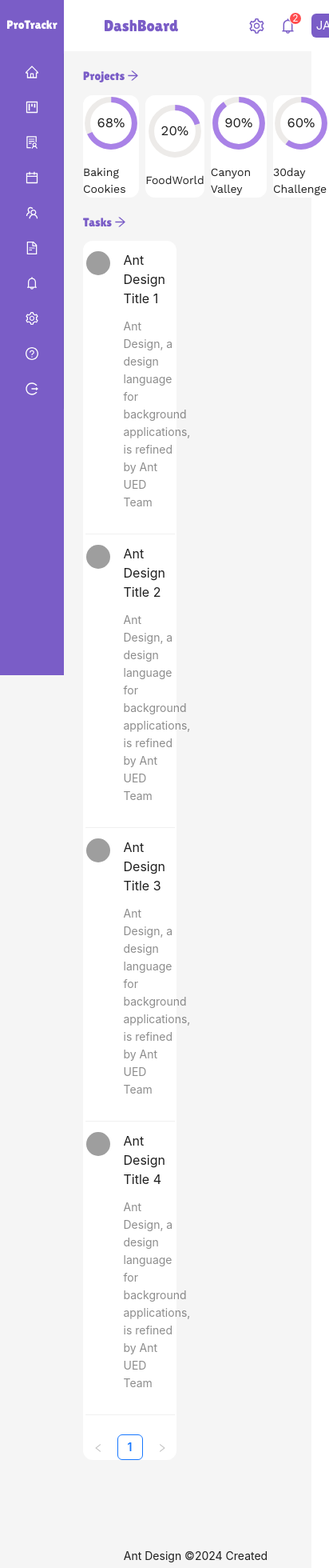
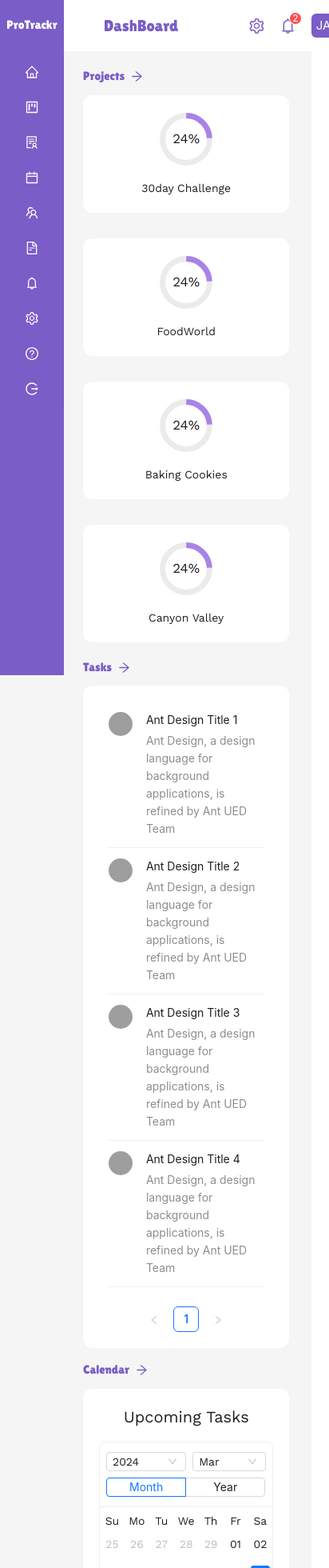
Before and after one commit to Jess-Zino/protrackr, a React (Vite) app: page /dashboard in a window 390 px wide. Shown: the top 1960 px of the page at 80% size, 412 px wide, since content can reach past the window. Built offline with nearby package versions, Linux system fonts and the light colour scheme; grey boxes are pictures that could not be loaded.

Commit message:
Dashboard Layout for Homepage completed responsive

```diff
--- a/src/App.css
+++ b/src/App.css
@@ -42,3 +42,9 @@ color:#A982E7 !important
 .ant-menu-item{
   color: white !important;
 }
+.ant-select-selection-item{
+  font-family: 'work sans' !important;
+}
+.ant-radio-button{
+  font-family: 'work sans' !important;
+}
--- a/src/Components/Bubbles/BubblesCard.jsx
+++ b/src/Components/Bubbles/BubblesCard.jsx
@@ -1,7 +1,7 @@
 import PropTypes from 'prop-types'
 const BubblesCard = ({content, size=20, height=20}) => {
   return (
-    <div className={`bg-white w-[${size}vw] min-h-[${height}vh] flex items-center justify-center rounded-xl`}>{content}</div>
+    <div className={`bg-white w-[${size}vw] max-h-[${height}] p-[20px] flex items-center justify-center rounded-xl phone:w-[95%] tablet:`}>{content}</div>
   )
 }
 
--- a/src/Components/DashboardHeader.jsx
+++ b/src/Components/DashboardHeader.jsx
@@ -11,7 +11,8 @@ const DashboardHeader = ({pagename}) => {
     <div>
        <Header className='bg-white fixed w-[95vw] phone:w-[100vw] my-[5px]'
        style={{
-        margin:"0 0 0 -20px"
+        margin:"0 0 0 -20px",
+        zIndex:"1000"
        }}>
             <div className='flex flex-row justify-between items-center'>
             <h2 className='main-font text-[#7A5DC7] text-[30px] phone:text-[20px]'>{pagename}</h2>
--- /dev/null
+++ b/src/Components/TaskCalendar.jsx
@@ -0,0 +1,21 @@
+import { Calendar, theme } from 'antd';
+const onPanelChange = (value, mode) => {
+  console.log(value.format('YYYY-MM-DD'), mode);
+};
+const TaskCalendar = () => {
+    const { token } = theme.useToken();
+  const wrapperStyle = {
+    width: "100%",
+    height:"50vh",
+    border: `1px solid ${token.colorBorderSecondary}`,
+    borderRadius: token.borderRadiusLG,
+
+  };
+  return (
+    <div style={wrapperStyle} className="body-font">
+    <Calendar className="body-font" fullscreen={false} onPanelChange={onPanelChange} />
+  </div>
+  )
+}
+
+export default TaskCalendar
--- a/src/Components/TaskCard.jsx
+++ b/src/Components/TaskCard.jsx
@@ -1,5 +1,5 @@
-import { useState } from 'react';
-import { Avatar, List, Radio, Space } from 'antd';
+
+import { Avatar, List } from 'antd';
 const data = [
     {
       title: 'Ant Design Title 1',
@@ -18,18 +18,17 @@ const data = [
 const TaskCard = () => {
 
   return (
-    <div>
+    <div className='w-[90%]'>
+  <List
 
-  <List
-  className='flex flex-col'
-  itemLayout='vertical'
-    pagination={{"position":"bottom",
-    "align":"center"
+    pagination={{
+      position:"bottom",
+      align:"center",
     }}
     dataSource={data}
     renderItem={(item, index) => (
-      <List.Item  className='flex flex-row'>
-        <List.Item.Meta className='flex flex-row'
+      <List.Item>
+        <List.Item.Meta
           avatar={<Avatar src={`https://api.dicebear.com/7.x/miniavs/svg?seed=${index}`} />}
           title={<a href="https://ant.design">{item.title}</a>}
           description="Ant Design, a design language for background applications, is refined by Ant UED Team"
--- a/src/Pages/Dashboard Content/HomePage.jsx
+++ b/src/Pages/Dashboard Content/HomePage.jsx
@@ -2,51 +2,63 @@ import BubblesCard from "../../Components/Bubbles/BubblesCard"
 import { CircularProgress, CircularProgressLabel } from '@chakra-ui/react'
 import {ArrowRightOutlined } from '@ant-design/icons'
 import TaskCard from "../../Components/TaskCard"
+import TaskCalendar from "../../Components/TaskCalendar"
 const HomePage = () => {
+    const projects= [
+        {id:1, value:24, task:"30day Challenge"},
+        {id:2, value:24, task:"FoodWorld"},
+        {id:3, value:24, task:"Baking Cookies"},
+        {id:4, value:24, task:"Canyon Valley"},
+    ]
   return (
     <div className="flex flex-col gap-5">
         <div className="flex flex-col gap-3">
-        <h2 className="main-font text-[15px] text-[#7A5DC7]">Projects <ArrowRightOutlined /></h2>
+        <h2 className="main-font text-[15px] text-[#7A5DC7] flex flex-row items-center gap-2">Projects <ArrowRightOutlined /></h2>
+         <div className='flex flex-row gap-[3%]  phone:flex-col phone:gap-8'>
+            {projects.map((item)=>(
+                 <BubblesCard key={item.id} size={20} height={20} content={
+                    <div className="flex flex-col items-center gap-4">
+                        <CircularProgress value={item.value} size='70px' thickness='10px' color="#A982E7">
+                            <CircularProgressLabel className='body-font'>{item.value}%</CircularProgressLabel>
+                            </CircularProgress>
+                          <h4 className="body-font">{item.task}</h4>
+                            </div>}/>
+            ))}
+
+           </div>
+           </div>
+    <div className="flex flex-row gap-4 phone:flex-col">
+            <div className="flex flex-col gap-3">
+        <h2 className="main-font text-[15px] text-[#7A5DC7]  flex flex-row items-center gap-2 ">Tasks <ArrowRightOutlined /></h2>
          <div className='flex flex-row gap-[3%]'>
 
-            <BubblesCard size={20} content={
-            <div className="flex flex-col items-center gap-4">
-                <CircularProgress value={68} size='70px' thickness='10px' color="#A982E7">
-                    <CircularProgressLabel className='body-font'>68%</CircularProgressLabel>
-                    </CircularProgress>
-                  <h4 className="body-font">Baking Cookies</h4>
-                    </div>}/>
-            <BubblesCard size={20} content={
-            <div className="flex flex-col items-center gap-4">
-                <CircularProgress value={20} size='70px' thickness='10px' color="#A982E7">
-                    <CircularProgressLabel className='body-font'>20%</CircularProgressLabel>
-                    </CircularProgress>
-                  <h4 className="body-font">FoodWorld</h4>
-                    </div>}/>
-        <BubblesCard size={20} content={
-            <div className="flex flex-col items-center gap-4">
-                <CircularProgress value={90} size='70px' thickness='10px' color="#A982E7">
-                    <CircularProgressLabel className='body-font'>90%</CircularProgressLabel>
-                    </CircularProgress>
-                  <h4 className="body-font">Canyon Valley</h4>
-                    </div>}/>
-            <BubblesCard size={20} content={
-            <div className="flex flex-col items-center gap-4">
-                <CircularProgress value={60} size='70px' thickness='10px' color="#A982E7">
-                    <CircularProgressLabel className='body-font'>60%</CircularProgressLabel>
-                    </CircularProgress>
-                  <h4 className="body-font">30day Challenge</h4>
-                    </div>}/>
+            <BubblesCard size={30} height={50} content={
+                <TaskCard/>
+            }/>
             </div>
-            </div>
-            <div className="flex flex-col gap-3">
-        <h2 className="main-font text-[15px] text-[#7A5DC7]">Tasks <ArrowRightOutlined /></h2>
+        </div>
+        <div className="flex flex-col gap-3">
+        <h2 className="main-font text-[15px] text-[#7A5DC7]  flex flex-row items-center gap-2 ">Calendar <ArrowRightOutlined /></h2>
          <div className='flex flex-row gap-[3%]'>
 
-            <BubblesCard size={30} height={40} content={
+            <BubblesCard size={30} height={50} content={
+                <div className="flex flex-col items-center gap-4">
+                    <h2 className="body-font text-[20px]">Upcoming Tasks</h2>
+            <TaskCalendar/>
+            </div>
+            }/>
+            </div>
+        </div>
+        <div className="flex flex-col gap-3">
+        <h2 className="main-font text-[15px] text-[#7A5DC7]  flex flex-row items-center gap-2 ">Tasks <ArrowRightOutlined /></h2>
+         <div className='flex flex-row gap-[3%]'>
+
+            <BubblesCard size={30} height={50} content={
                 <TaskCard/>
             }/>
-                 </div>
+            </div>
+        </div>
+
             </div>
     </div>
   )
--- a/src/index.css
+++ b/src/index.css
@@ -3,9 +3,9 @@
 @tailwind utilities;
 @layer utilities {
     .main-font {
-      font-family: 'Lilita One';
+      font-family: 'Lilita One'!important;
     }
     .body-font {
-        font-family: 'work sans';
+        font-family: 'work sans'!important;
       }
   }
```
